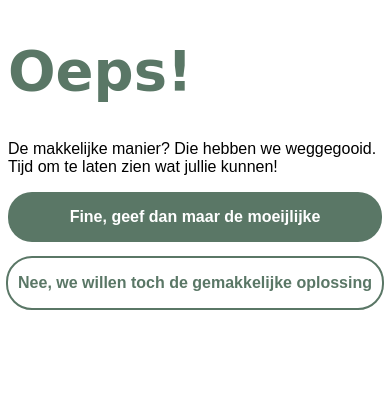
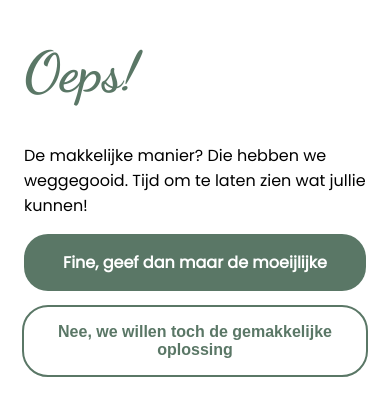
Before and after one commit to AxelVerhaeghe/trouw-isabelle-nils, a plain HTML site: page index.html in a window 390 px wide. Drawn offline with Linux system fonts and the light colour scheme.

Commit message:
Fix fonts

```diff
--- a/index.html
+++ b/index.html
@@ -5,6 +5,16 @@
     <meta name="viewport" content="width=device-width, initial-scale=1" />
     <title>Trouw Isabelle &amp; Nils</title>
     <link href="./style.css" rel="stylesheet" />
+    <link rel="preconnect" href="https://fonts.googleapis.com" />
+    <link rel="preconnect" href="https://fonts.gstatic.com" crossorigin />
+    <link
+      href="https://fonts.googleapis.com/css2?family=Poppins:wght@400&display=swap"
+      rel="stylesheet"
+    />
+    <link
+      href="https://fonts.googleapis.com/css2?family=Dancing+Script:wght@700&display=swap"
+      rel="stylesheet"
+    />
     <script>
       const startRickRoll = () => {
         const frame = document.getElementById("rick-roll");
--- a/style.css
+++ b/style.css
@@ -6,9 +6,16 @@
 }
 
 body {
-  font-family: Arial, sans-serif;
+  font-family: "Poppins", Arial, sans-serif;
+  font-weight: 400;
   font-size: 1rem;
   padding-bottom: 2.5rem;
+}
+
+@media (max-width: 400px) {
+  body {
+    padding-inline: 1rem;
+  }
 }
 
 main {
@@ -28,6 +35,7 @@ main {
 
 iframe {
   padding-block: 1rem;
+  max-width: 100%;
 }
 
 .link {
@@ -44,8 +52,10 @@ iframe {
 }
 
 h1 {
-  font-family: "Brush Script MT", cursive;
+  font-family: "Dancing Script", cursive;
+  font-optical-sizing: auto;
   font-size: 3.5rem;
+  font-weight: 700;
   color: var(--primary-clr);
 }
 
```
